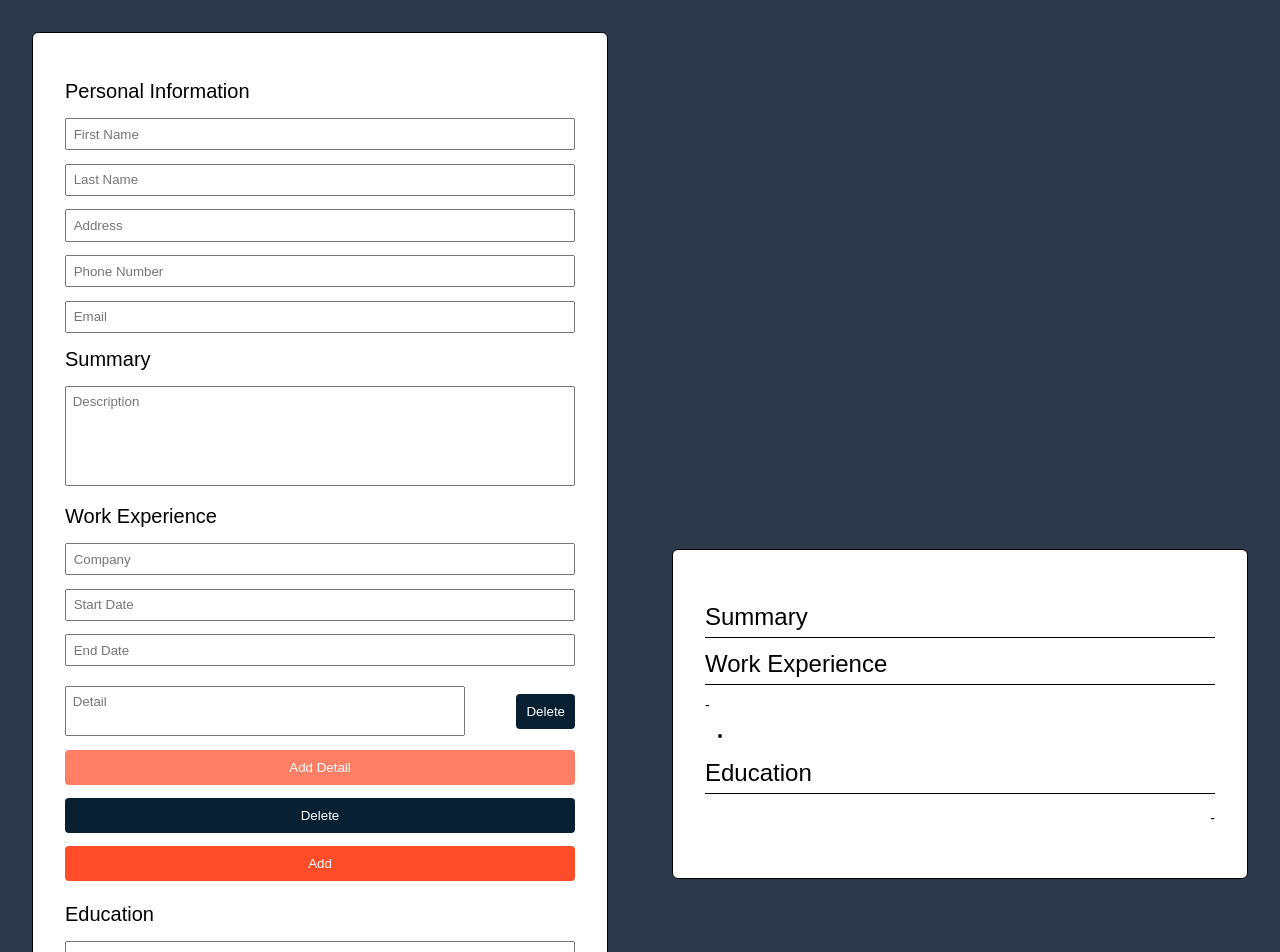
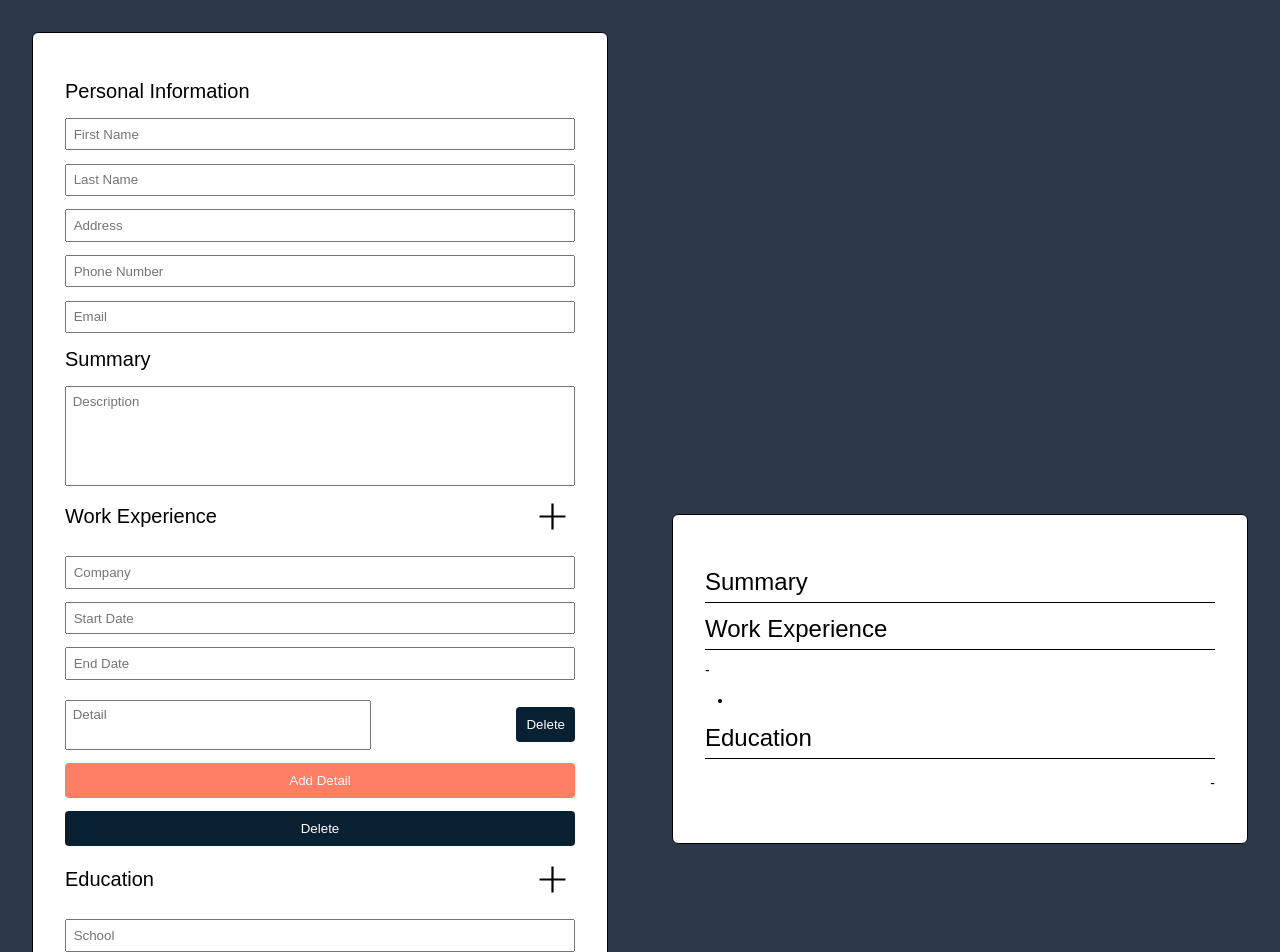
Before and after one commit to JacksonJ97/cv-application, a React (Create React App) app: page / in a window 1280 px wide. Shown: the top 952 px of the page. Built offline with nearby package versions, Linux system fonts and the light colour scheme.

Commit message:
changed the add experience and education buttons

```diff
--- a/src/components/Form/ExperienceForm/index.js
+++ b/src/components/Form/ExperienceForm/index.js
@@ -10,7 +10,7 @@ import AddDetailButton from "../../Utilities/AddDetailButton";
 // Styles
 const Wrapper = styled.div`
   textarea {
-    width: 400px;
+    width: 60%;
     height: 50px;
     margin: 0.5em 0;
     padding: 0.5em;
@@ -26,6 +26,7 @@ const Wrapper = styled.div`
     display: flex;
     align-items: center;
     justify-content: space-between;
+    column-gap: 24px;
   }
 `;
 
--- a/src/components/Form/index.js
+++ b/src/components/Form/index.js
@@ -16,6 +16,12 @@ const Wrapper = styled.div`
   padding: 2em;
   width: 900px;
   background-color: #ffffff;
+
+  .header-container {
+    display: flex;
+    justify-content: space-between;
+    align-items: center;
+  }
 
   .btn {
     width: 100%;
@@ -72,7 +78,10 @@ const Form = (props) => {
       <FormHeading title="Summary" />
       <SummaryForm summaryInfo={props.summaryInfo} handleChange={handleChange} />
 
-      <FormHeading title="Work Experience" />
+      <div className="header-container">
+        <FormHeading title="Work Experience" />
+        <AddButton onClick={handleAdd} name="experienceAdd" />
+      </div>
       {props.experienceInfo.map((element) => {
         return (
           <ExperienceForm
@@ -84,13 +93,14 @@ const Form = (props) => {
           />
         );
       })}
-      <AddButton onClick={handleAdd} name="experienceAdd" />
 
-      <FormHeading title="Education" />
+      <div className="header-container">
+        <FormHeading title="Education" />
+        <AddButton onClick={handleAdd} name="educationAdd" />
+      </div>
       {props.educationInfo.map((element) => {
         return <EducationForm educationInfo={element} handleChange={handleChange} handleDelete={handleDelete} key={element.id} />;
       })}
-      <AddButton onClick={handleAdd} name="educationAdd" />
 
       <button className="load-example-btn btn" onClick={handleLoadExample}>
         Load Example
--- a/src/components/Utilities/AddButton/index.js
+++ b/src/components/Utilities/AddButton/index.js
@@ -1,18 +1,16 @@
 import styled from "styled-components";
+import plusIcon from "../../../assets/plus-icon.svg";
 
 // Styles
-const Button = styled.button`
-  width: 100%;
-  padding: 0.75em 0.5em;
-  margin: 0.5em 0;
-  background-color: #ff4c29;
+const Img = styled.img`
+  max-width: 45px;
+  padding: 0.25em;
   color: #ffffff;
   border: none;
-  border-radius: 4px;
   cursor: pointer;
 
   :hover {
-    background-color: #ff5f40;
+    opacity: 0.7;
   }
 `;
 
@@ -21,11 +19,7 @@ const AddButton = (props) => {
     props.onClick(e.target.name);
   };
 
-  return (
-    <Button onClick={handleClick} name={props.name}>
-      Add
-    </Button>
-  );
+  return <Img src={plusIcon} alt="Plus Icon" onClick={handleClick} name={props.name} />;
 };
 
 export default AddButton;
```
Also changed, not shown: src/assets/plus-icon.svg (added), 1 other file (tests, documents, lock files or other folders).
